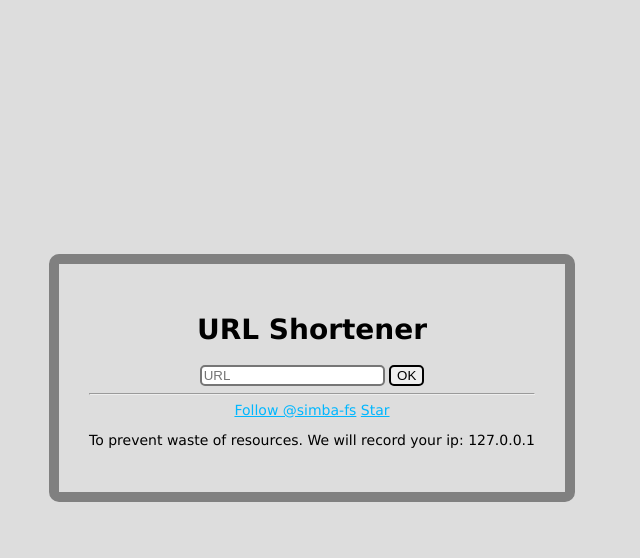
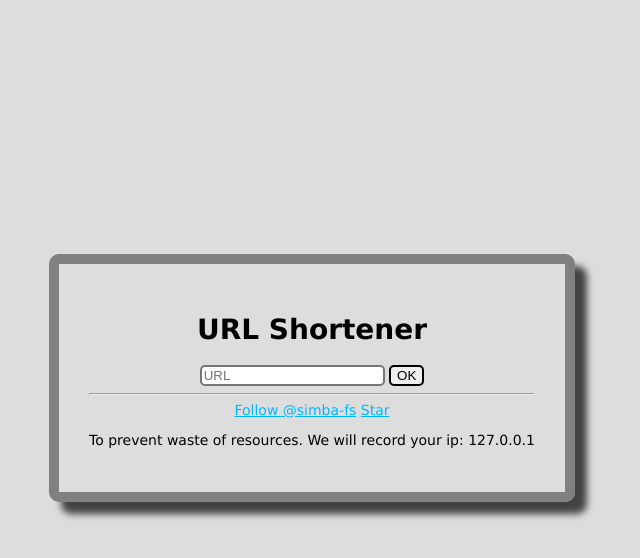
Before and after one commit to simbafs/aurl, a Node server app: page / in a window 1280 px wide. Shown: the top 558 px of the page, without its empty margins (328-968 px from the left). Run offline with Node 20, Linux system fonts and the light colour scheme; some libraries are stand-ins or nearby versions.

Commit message:
add shadow

```diff
--- a/public/stylesheets/style.css
+++ b/public/stylesheets/style.css
@@ -27,6 +27,7 @@ input, button {
 	border: 10px gray solid;
 	border-radius: 10px;
 	padding: 30px;
+	box-shadow: 12px 12px 7px rgba(0, 0, 0, 0.7);
 }
 @media (max-width: 575.98px) {
 }
```
